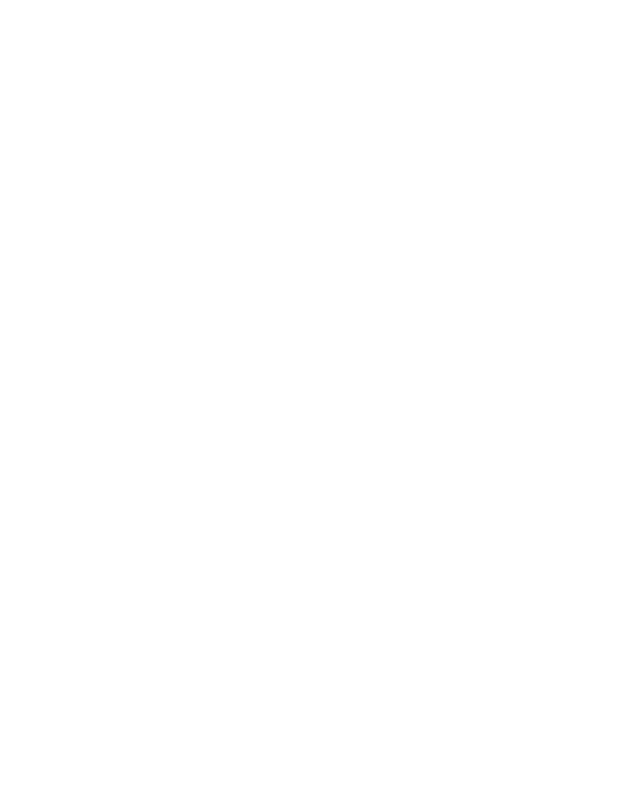
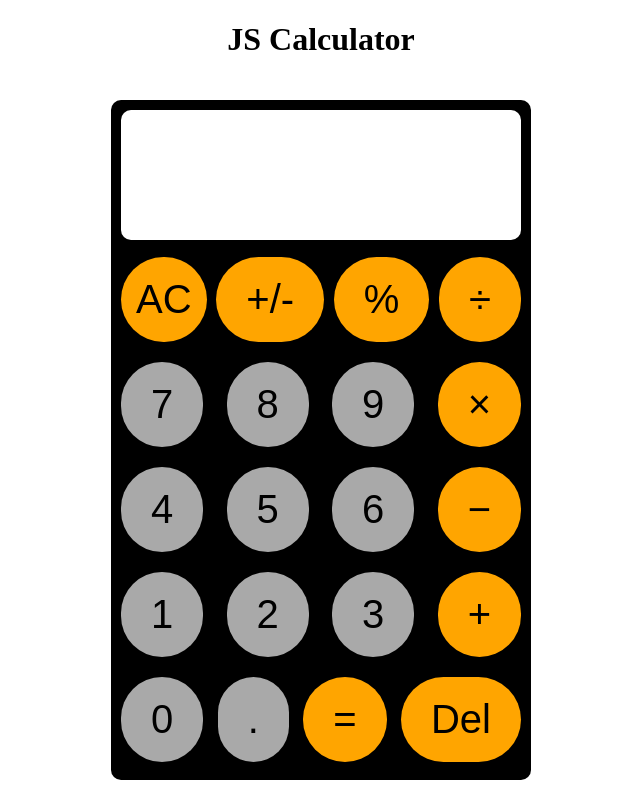
Before and after one commit to andrew-erasmus/calculator-js, a plain HTML site: page index.html in a window 1280 px wide. Shown: the whole page, without its empty margins (319-959 px from the left). Drawn offline with Linux system fonts and the light colour scheme.

Commit message:
Add simple calculator layout

```diff
--- a/index.html
+++ b/index.html
@@ -1,12 +1,40 @@
 <!DOCTYPE html>
 <html lang="en">
+
 <head>
     <meta charset="UTF-8">
     <meta name="viewport" content="width=device-width, initial-scale=1.0">
-    <title>Document</title>
+    <title>Calculator</title>
+    <link rel="stylesheet" href="styles.css">
 </head>
+
 <body>
-    <!-- display -->
-    <!-- buttons -->
+    <h1>JS Calculator</h1>
+    <div class="calc-container">
+        <div class="display"></div>
+        <div class="buttons">
+            <button id="ac-button" class="input-button control">AC</button>
+            <button class="input-button control">+/-</button>
+            <button class="input-button control">%</button>
+            <button class="input-button control">&divide;</button>
+            <button class="input-button">7</button>
+            <button class="input-button">8</button>
+            <button class="input-button">9</button>
+            <button class="input-button control">&times;</button>
+            <button class="input-button">4</button>
+            <button class="input-button">5</button>
+            <button class="input-button">6</button>
+            <button class="input-button control">&minus;</button>
+            <button class="input-button">1</button>
+            <button class="input-button">2</button>
+            <button class="input-button">3</button>
+            <button class="input-button control">&plus;</button>
+            <button class="input-button">0</button>
+            <button class="input-button">.</button>
+            <button class="input-button control">&equals;</button>
+            <button class="input-button control">Del</button>
+        </div>
+    </div>
 </body>
+
 </html>
--- a/styles.css
+++ b/styles.css
@@ -0,0 +1,61 @@
+html {
+    text-align: center;
+}
+
+body {
+    margin: 0;
+    height: 100vh;
+    display: flex;
+    flex-direction: column;
+    align-items: center;
+    justify-content: center;
+}
+
+.calc-container {
+    border-radius: 10px;
+    padding: 10px;
+    display: flex;
+    flex-direction: column;
+    margin: 20px;
+    height: 700px;
+    width: 400px;
+    background-color: black;
+    gap: 10px;
+}
+
+.display {
+    border-radius: 10px;
+    flex: 2;
+    background-color: white;
+}
+
+.buttons {
+    flex: 8;
+    display: flex;
+    flex-wrap: wrap;
+    gap: 5px;
+    justify-content: space-between;
+    align-items: center;
+}
+
+.input-button {
+
+    padding: 20px;
+    padding-left: 30px;
+    padding-right: 30px;
+    outline: none;
+    border: none;
+    background: darkgray;
+    border-radius: 70px;
+    font-size: 40px;
+
+}
+
+.input-button#ac-button {
+    padding-left: 15px;
+    padding-right: 15px;
+}
+
+.input-button.control {
+    background-color: orange;
+}
```
